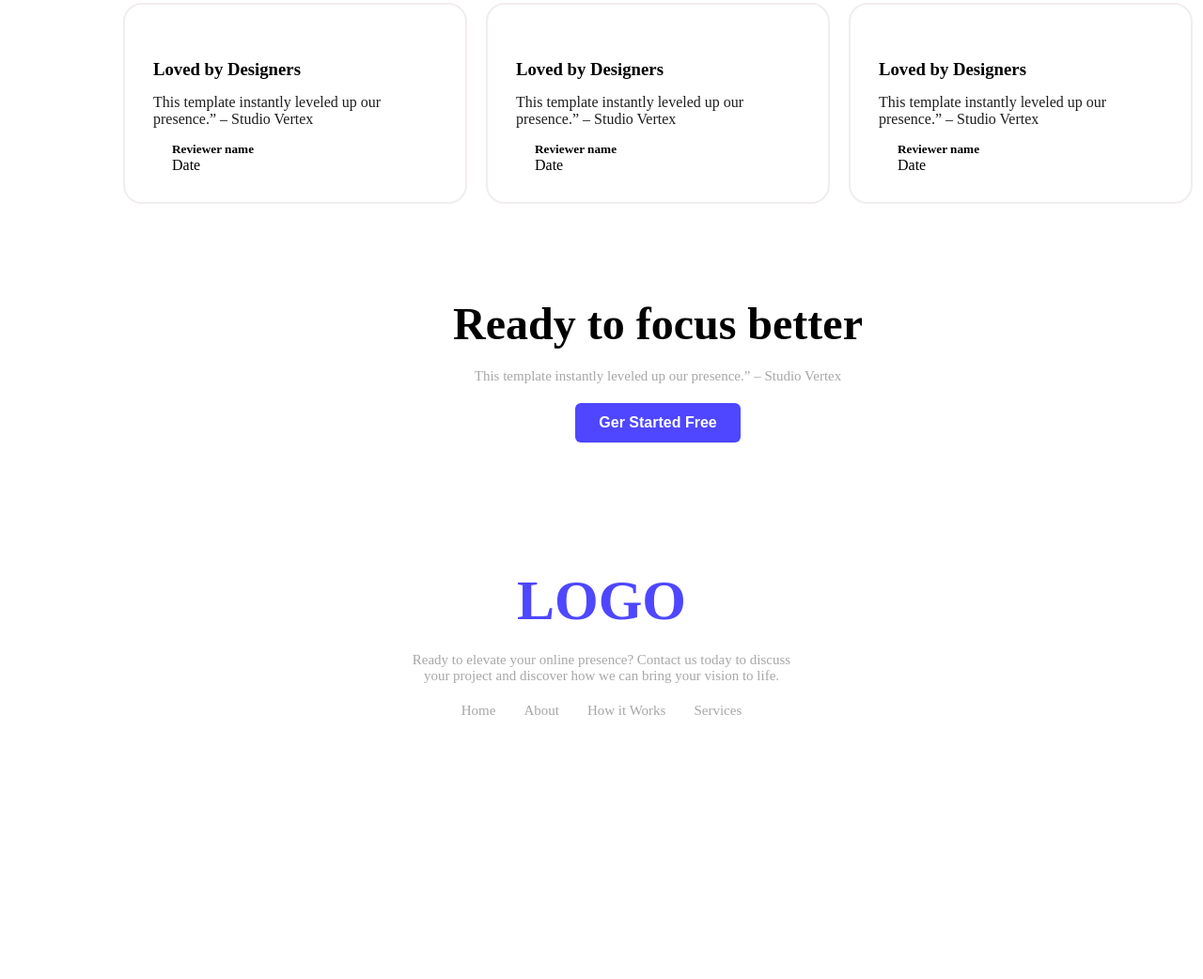
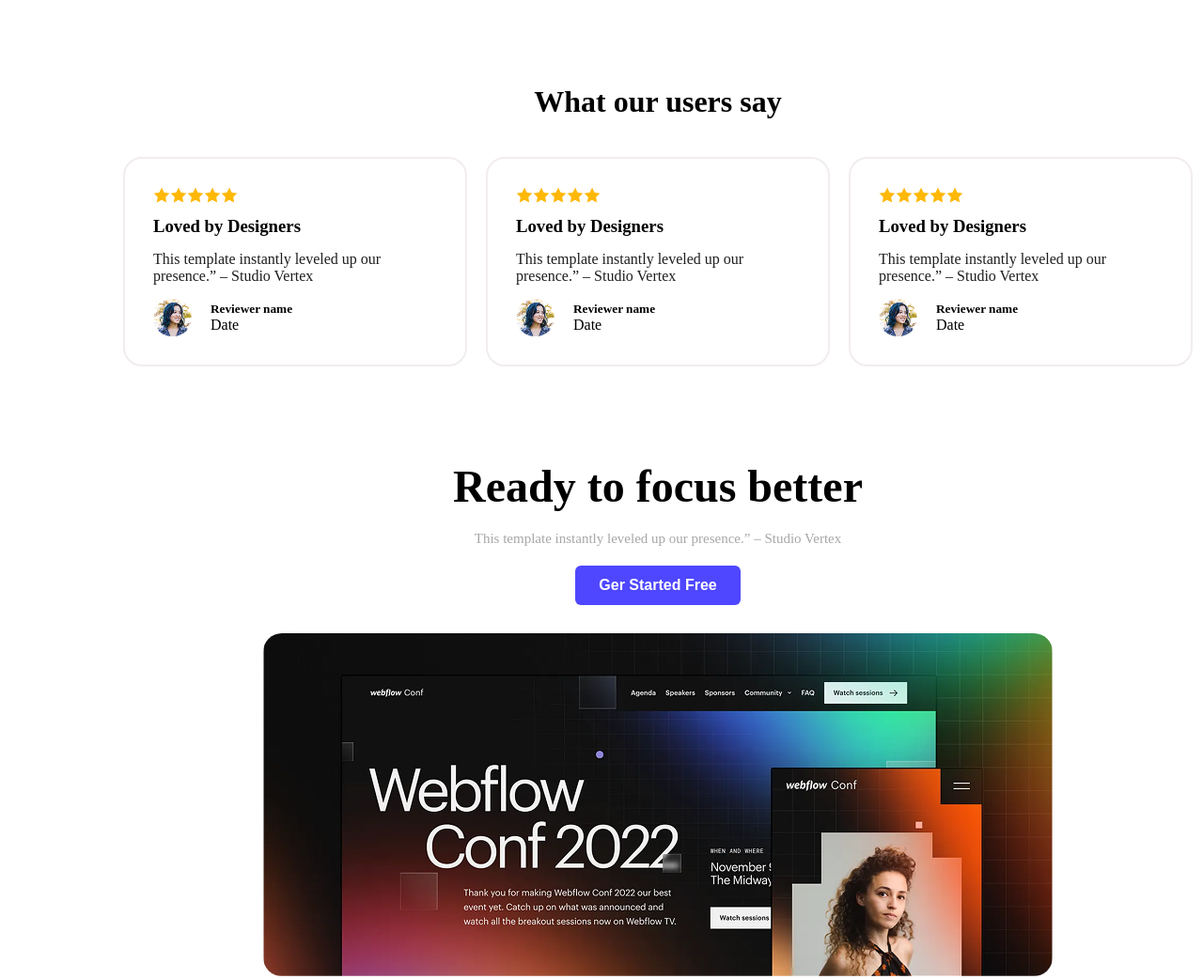
Before and after one commit to tapon-ray125/My-First-assignment, a plain HTML site: page index.html in a window 1280 px wide. Shown: the part 1541-2583 px from the top of the page at 94% size. Before the commit the page ends 2386 px from the top, so only its background shows below. Drawn offline with Linux system fonts and the light colour scheme; the site is published under a folder, as on GitHub Pages, so addresses that start at the root find nothing.

Commit message:
image issue solve

```diff
--- a/index.html
+++ b/index.html
@@ -33,7 +33,7 @@
           </p>
           <button>Launch Live Preview</button>
         </div>
-        <img src="/assets/wc-mini.png" alt="" />
+        <img src="assets/wc-mini.png" alt="" />
       </div>
 
       <!-- user counter -->
@@ -61,11 +61,11 @@
         <div class="user-review_content">
           <div class="user-card">
             <div class="icon-star">
-              <span><img src="/assets/icon-star.png" alt="" /></span>
-              <span><img src="/assets/icon-star.png" alt="" /></span>
-              <span><img src="/assets/icon-star.png" alt="" /></span>
-              <span><img src="/assets/icon-star.png" alt="" /></span>
-              <span><img src="/assets/icon-star.png" alt="" /></span>
+              <span><img src="assets/icon-star.png" alt="" /></span>
+              <span><img src="assets/icon-star.png" alt="" /></span>
+              <span><img src="assets/icon-star.png" alt="" /></span>
+              <span><img src="assets/icon-star.png" alt="" /></span>
+              <span><img src="assets/icon-star.png" alt="" /></span>
             </div>
             <h3>Loved by Designers</h3>
             <p>
@@ -73,7 +73,7 @@
               presence.” – Studio Vertex
             </p>
             <div class="author">
-              <img src="/assets/avatar.png" alt="" />
+              <img src="assets/avatar.png" alt="" />
               <div>
                 <h5>Reviewer name</h5>
                 <span>Date</span>
@@ -82,11 +82,11 @@
           </div>
           <div class="user-card">
             <div class="icon-star">
-              <span><img src="/assets/icon-star.png" alt="" /></span>
-              <span><img src="/assets/icon-star.png" alt="" /></span>
-              <span><img src="/assets/icon-star.png" alt="" /></span>
-              <span><img src="/assets/icon-star.png" alt="" /></span>
-              <span><img src="/assets/icon-star.png" alt="" /></span>
+              <span><img src="assets/icon-star.png" alt="" /></span>
+              <span><img src="assets/icon-star.png" alt="" /></span>
+              <span><img src="assets/icon-star.png" alt="" /></span>
+              <span><img src="assets/icon-star.png" alt="" /></span>
+              <span><img src="assets/icon-star.png" alt="" /></span>
             </div>
             <h3>Loved by Designers</h3>
             <p>
@@ -94,7 +94,7 @@
               presence.” – Studio Vertex
             </p>
             <div class="author">
-              <img src="/assets/avatar.png" alt="" />
+              <img src="assets/avatar.png" alt="" />
               <div>
                 <h5>Reviewer name</h5>
                 <span>Date</span>
@@ -103,11 +103,11 @@
           </div>
           <div class="user-card">
             <div class="icon-star">
-              <span><img src="/assets/icon-star.png" alt="" /></span>
-              <span><img src="/assets/icon-star.png" alt="" /></span>
-              <span><img src="/assets/icon-star.png" alt="" /></span>
-              <span><img src="/assets/icon-star.png" alt="" /></span>
-              <span><img src="/assets/icon-star.png" alt="" /></span>
+              <span><img src="assets/icon-star.png" alt="" /></span>
+              <span><img src="assets/icon-star.png" alt="" /></span>
+              <span><img src="assets/icon-star.png" alt="" /></span>
+              <span><img src="assets/icon-star.png" alt="" /></span>
+              <span><img src="assets/icon-star.png" alt="" /></span>
             </div>
             <h3>Loved by Designers</h3>
             <p>
@@ -115,7 +115,7 @@
               presence.” – Studio Vertex
             </p>
             <div class="author">
-              <img src="/assets/avatar.png" alt="" />
+              <img src="assets/avatar.png" alt="" />
               <div>
                 <h5>Reviewer name</h5>
                 <span>Date</span>
@@ -131,7 +131,7 @@
         <p>This template instantly leveled up our presence.” – Studio Vertex</p>
         <button>Ger Started Free</button>
         <div>
-          <img src="/assets/wc-big.png" alt="" />
+          <img src="assets/wc-big.png" alt="" />
         </div>
       </div>
 
--- a/style.css
+++ b/style.css
@@ -41,7 +41,7 @@ nav {
 
 /* hero  */
 .hero-bg {
-  background-image: url("/assets/Hero-bg.png");
+  background-image: url("assets/Hero-bg.png");
   height: 698px;
 
   .hero {
```
